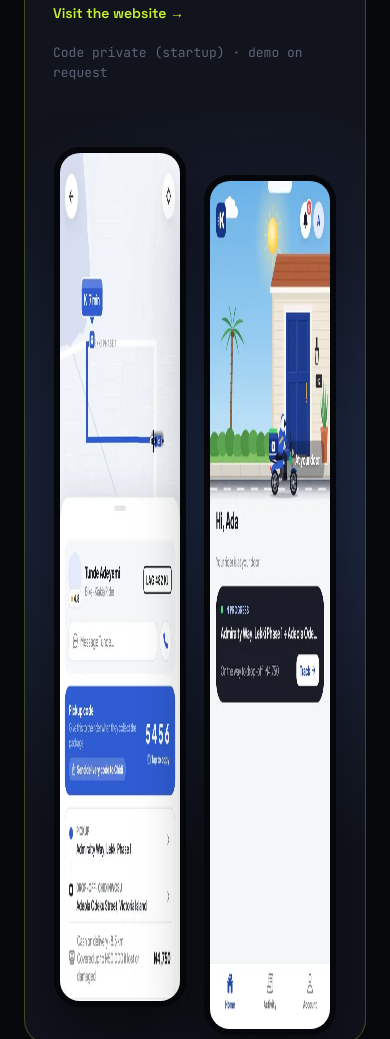
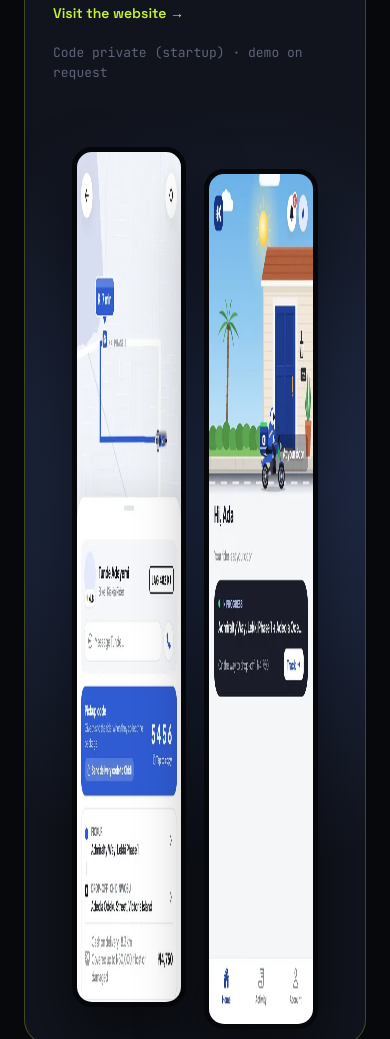
Before and after one commit to isabellazachary/isabellazachary.github.io, a plain HTML site: page index.html in a window 390 px wide. Shown: the part 2817-3856 px from the top of the page. Drawn offline with Linux system fonts and the light colour scheme.

Commit message:
Smaller app screenshots

```diff
--- a/index.html
+++ b/index.html
@@ -101,8 +101,8 @@
     .tags { display: flex; flex-wrap: wrap; gap: 6px; margin-top: 6px; }
     .tags span { font-size: 11px; padding: 4px 9px; border: 1px solid var(--line-2); border-radius: 6px; color: var(--muted); }
     .flag-shots { position: relative; background: radial-gradient(circle at 60% 40%, rgba(91,134,240,0.25), transparent 65%); display: flex; align-items: center; justify-content: center; gap: 18px; padding: 36px 20px; }
-    .flag-shots img { width: 46%; max-width: 210px; border-radius: 26px; border: 6px solid #05070b; box-shadow: 0 30px 60px rgba(0,0,0,0.5); }
-    .flag-shots img:nth-child(2) { transform: translateY(28px); }
+    .flag-shots img { width: 40%; max-width: 160px; border-radius: 20px; border: 5px solid #05070b; box-shadow: 0 30px 60px rgba(0,0,0,0.5); }
+    .flag-shots img:nth-child(2) { transform: translateY(22px); }
     .link-row { display: flex; gap: 18px; margin-top: 24px; flex-wrap: wrap; }
     .link-row a { font-size: 14px; color: var(--accent); text-decoration: none; font-weight: 600; }
     .link-row a:hover { text-decoration: underline; }
@@ -117,7 +117,7 @@
     .card p { color: var(--muted); font-size: 0.96rem; margin-bottom: 16px; }
     .card .tags { margin-top: auto; }
     .card .go { margin-top: 18px; font-size: 14px; color: var(--accent); text-decoration: none; font-weight: 600; }
-    .card img.shot { width: 100%; border-radius: 12px; border: 1px solid var(--line); margin-bottom: 18px; aspect-ratio: 16/9; object-fit: cover; object-position: top; }
+    .card img.shot { width: 100%; max-height: 220px; border-radius: 12px; border: 1px solid var(--line); margin-bottom: 18px; aspect-ratio: 16/9; object-fit: cover; object-position: top; }
     .small-grid { display: grid; grid-template-columns: repeat(3, 1fr); gap: 18px; margin-top: 18px; }
     .mini { border: 1px solid var(--line); border-radius: 14px; padding: 20px; }
     .mini h4 { font-size: 1rem; margin-bottom: 4px; }
@@ -180,7 +180,7 @@
       .facts { grid-template-columns: 1fr; }
       .fact { border-right: none; border-bottom: 1px solid var(--line); }
       .fact:last-child { border-bottom: none; }
-      .flag-shots img { width: 44%; }
+      .flag-shots img { width: 38%; max-width: 140px; }
       .btn { flex: 1 1 auto; justify-content: center; }
       .grid, .small-grid, .edu { grid-template-columns: 1fr; }
       .flag-body { padding: 28px; }
```
